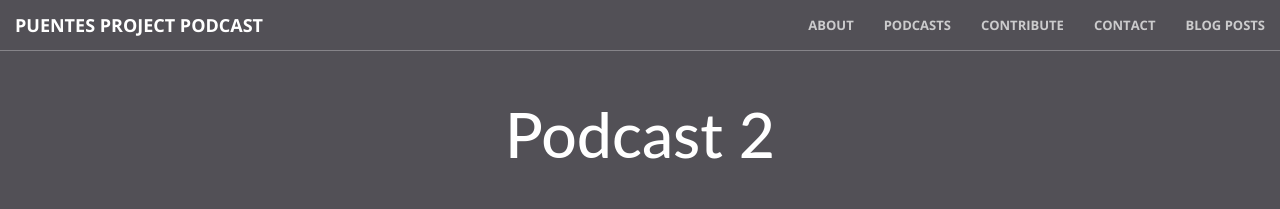
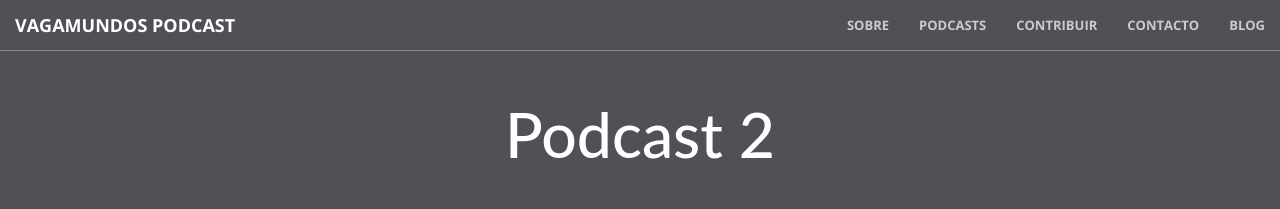
Before and after one commit to Puentes-Project/Puentes-Project.github.io, a Jekyll site: the page built from _posts/2017-02-04-Podcast-2.md, in a window 1280 px wide. Shown: the top 209 px of the page. Built offline with Jekyll 4.4.1, drawn with Linux system fonts in a browser that asks for light colours.

Commit message:
updated to reflect name change
Updated to reflect name change to vagamundos

```diff
--- a/_includes/navbar.html
+++ b/_includes/navbar.html
@@ -8,26 +8,26 @@
                     <span class="icon-bar"></span>
                     <span class="icon-bar"></span>
                 </button>
-                <a class="navbar-brand page-scroll" href="{{ site.github.url }}/#page-Top">Puentes Project Podcast</a>
+                <a class="navbar-brand page-scroll" href="{{ site.github.url }}/#page-Top">Vagamundos Podcast</a>
             </div>
 
             <!-- Collect the nav links, forms, and other content for toggling -->
             <div class="collapse navbar-collapse" id="bs-example-navbar-collapse-1">
                 <ul class="nav navbar-nav navbar-right">
                     <li>
-                        <a class="page-scroll" href="{{ site.github.url }}/#about">About</a>
+                        <a class="page-scroll" href="{{ site.github.url }}/#about">Sobre</a>
                     </li>
                     <li>
                         <a class="page-scroll" href="{{ site.github.url }}/#portfolio">Podcasts</a>
                     </li>
                     <li>
-                        <a class="page-scroll" href="{{ site.github.url }}/#contribute">Contribute</a>
+                        <a class="page-scroll" href="{{ site.github.url }}/#contribute">Contribuir</a>
                     </li>
                     <li>
-                        <a class="page-scroll" href="{{ site.github.url }}/#contact">Contact</a>
+                        <a class="page-scroll" href="{{ site.github.url }}/#contact">Contacto</a>
                     </li>
                     <li>
-                        <a class="page-scroll" href="{{ site.github.url }}/#blog">Blog Posts</a>
+                        <a class="page-scroll" href="{{ site.github.url }}/#blog">Blog</a>
                     </li>
                 </ul>
             </div>
--- a/_layouts/post_default.html
+++ b/_layouts/post_default.html
@@ -86,8 +86,8 @@ excerpt_separator: <!--more-->
     <link rel="stylesheet" href="{{ site.github.url }}/css/bootstrap.min.css" type="text/css">
 
     <!-- Custom Fonts -->
-    <link href='http://fonts.googleapis.com/css?family=Open+Sans:300italic,400italic,600italic,700italic,800italic,400,300,600,700,800' rel='stylesheet' type='text/css'>
-    <link href='http://fonts.googleapis.com/css?family=Merriweather:400,300,300italic,400italic,700,700italic,900,900italic' rel='stylesheet' type='text/css'>
+    <link href='https://fonts.googleapis.com/css?family=Open+Sans:300italic,400italic,600italic,700italic,800italic,400,300,600,700,800' rel='stylesheet' type='text/css'>
+    <link href='https://fonts.googleapis.com/css?family=Merriweather:400,300,300italic,400italic,700,700italic,900,900italic' rel='stylesheet' type='text/css'>
     <link rel="stylesheet" href="{{ site.github.url }}/font-awesome/css/font-awesome.min.css" type="text/css">
     <link rel="stylesheet" href="{{ site.github.url }}/icomoon/style.css" type="text/css">
 
```
